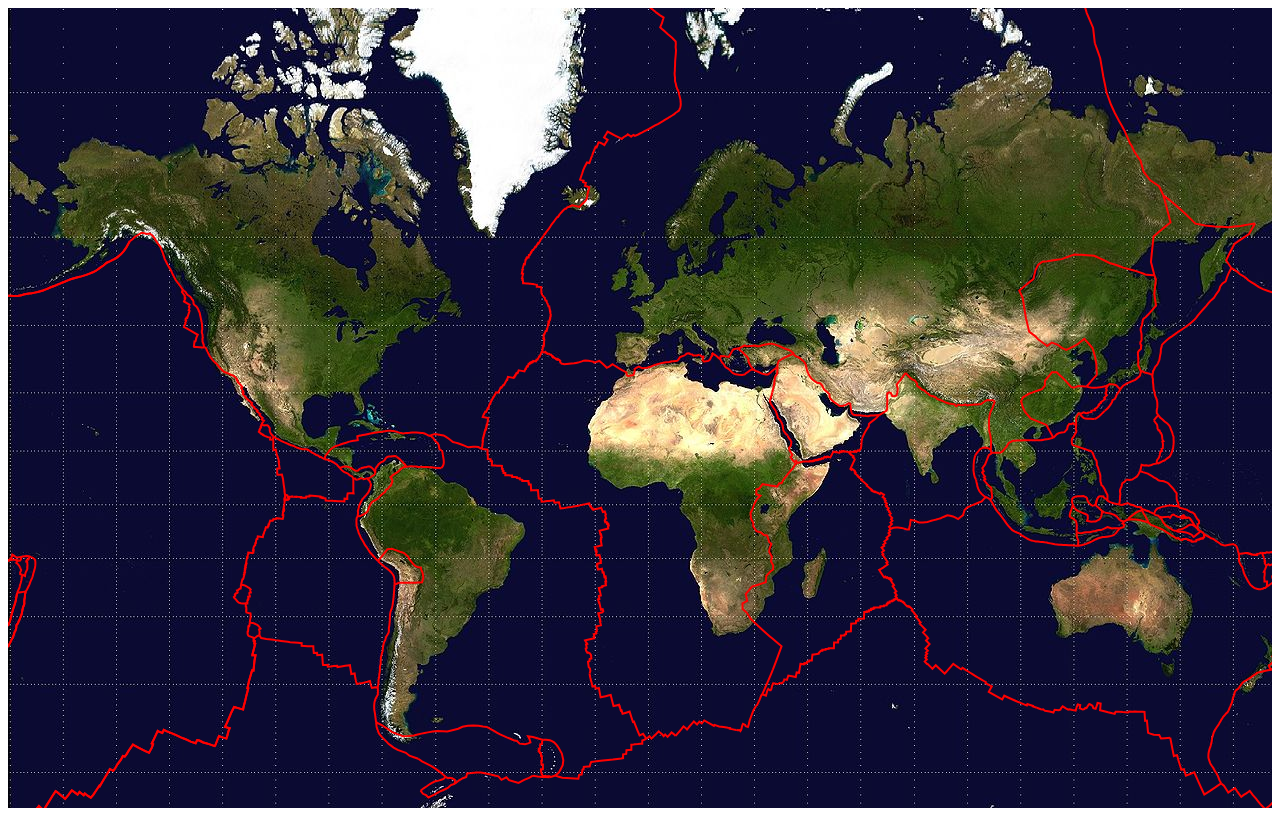
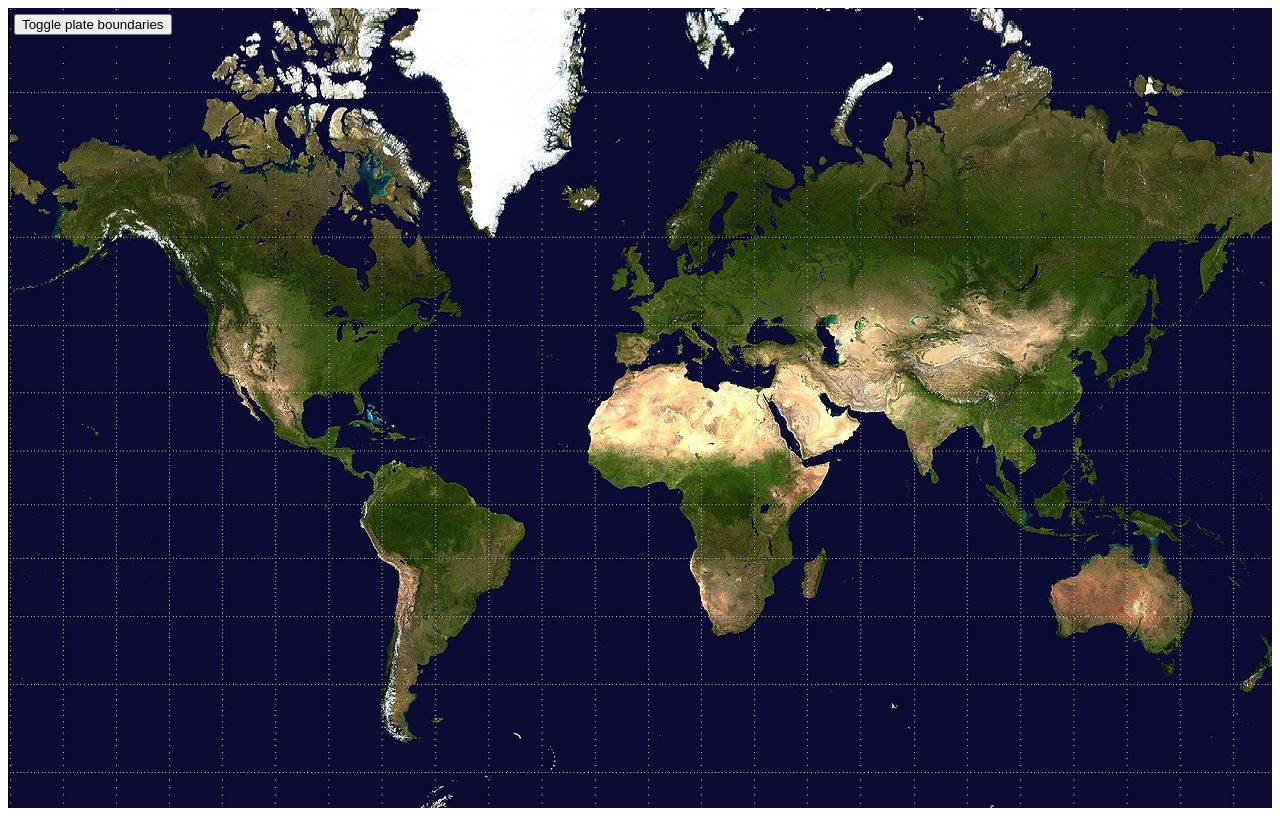
Before and after one commit to kinderhead/Earth, a website built with Parcel: page index.html in a window 1280 px wide. Built offline with nearby package versions, Linux system fonts and the light colour scheme.

Commit message:
togggggle

```diff
--- a/index.html
+++ b/index.html
@@ -7,8 +7,12 @@
         <img id="earth" src="res/earth.jpg"/>
     </head>
     <body>
-        <div ></div>
         <div id="Main"></div>
+        <div id="Controls">
+            <div style="float: left; padding: 10px;">
+                <button id="Plates">Toggle plate boundaries</button>
+            </div>
+        </div>
     </body>
     <script type="module" src="src/index.ts"></script>
 </html>
--- a/src/app.ts
+++ b/src/app.ts
@@ -17,6 +17,9 @@ export default class App {
 
     private earthSize : [number, number] = [0, 0];
 
+    private showPlates : boolean = false;
+    private tectonics : number[][] = [];
+
     public constructor() {
         console.log("Initializing");
 
@@ -25,7 +28,24 @@ export default class App {
         this.stage.add(this.layer);
 
         this.loadImages().then(() => {
-            addEventListener("resize", (event) => this.update())
+            addEventListener("resize", (event) => this.update());
+            document.getElementById("Plates").addEventListener("click", () => {
+                this.showPlates = !this.showPlates;
+                this.update();
+            });
+
+            plates.features.forEach(i => {
+                let points : number[] = [];
+                i.geometry.coordinates.forEach(i => {
+                    let p = this.latLongToXY(i[1], i[0]);
+                    if (isNaN(p[0]) || isNaN(p[1])) {
+                        throw new RangeError("Uh oh");
+                    }
+                    points.push(p[0]);
+                    points.push(p[1]);
+                });
+                this.tectonics.push(points);
+            });
 
             this.update();
         });
@@ -33,21 +53,15 @@ export default class App {
 
     public update() {
         this.stage.clear();
+        this.layer.clear();
 
         this.layer.add(this.textures["earth"]);
 
-        plates.features.forEach(i => {
-            let points : number[] = [];
-            i.geometry.coordinates.forEach(i => {
-                let p = this.latLongToXY(i[1], i[0]);
-                if (isNaN(p[0]) || isNaN(p[1])) {
-                    throw new RangeError("Uh oh");
-                }
-                points.push(p[0]);
-                points.push(p[1]);
+        if (this.showPlates) {
+            this.tectonics.forEach(i => {
+                this.layer.add(new Line({points:i, stroke:"red"}));
             });
-            this.layer.add(new Line({points:points, stroke:"red"}));
-        });
+        }
 
         this.layer.draw();
     }
--- a/src/index.css
+++ b/src/index.css
@@ -6,3 +6,9 @@ html, body {
 img {
     display: none;
 }
+
+#Controls {
+    position: absolute;
+    top: 4px;
+    left: 4px;
+}
```
